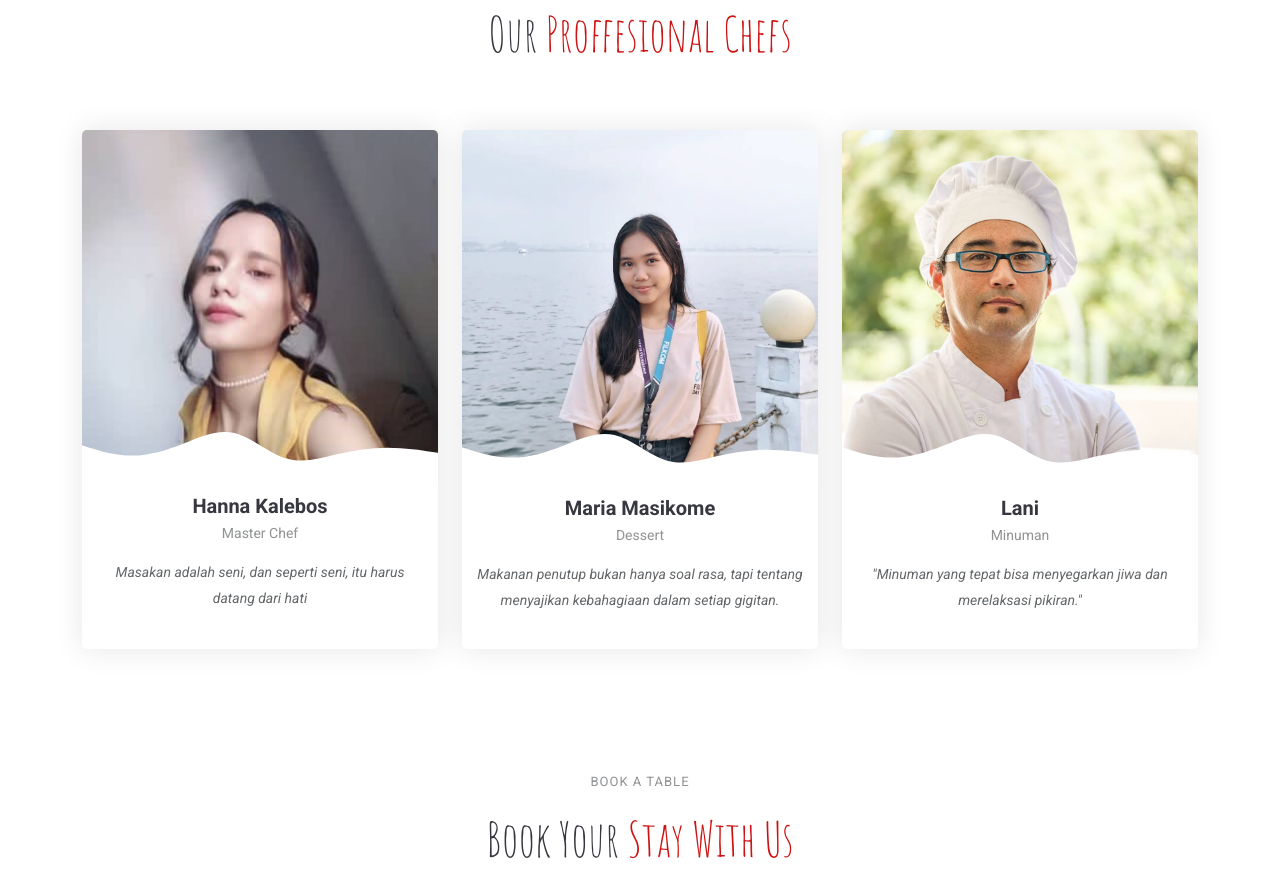
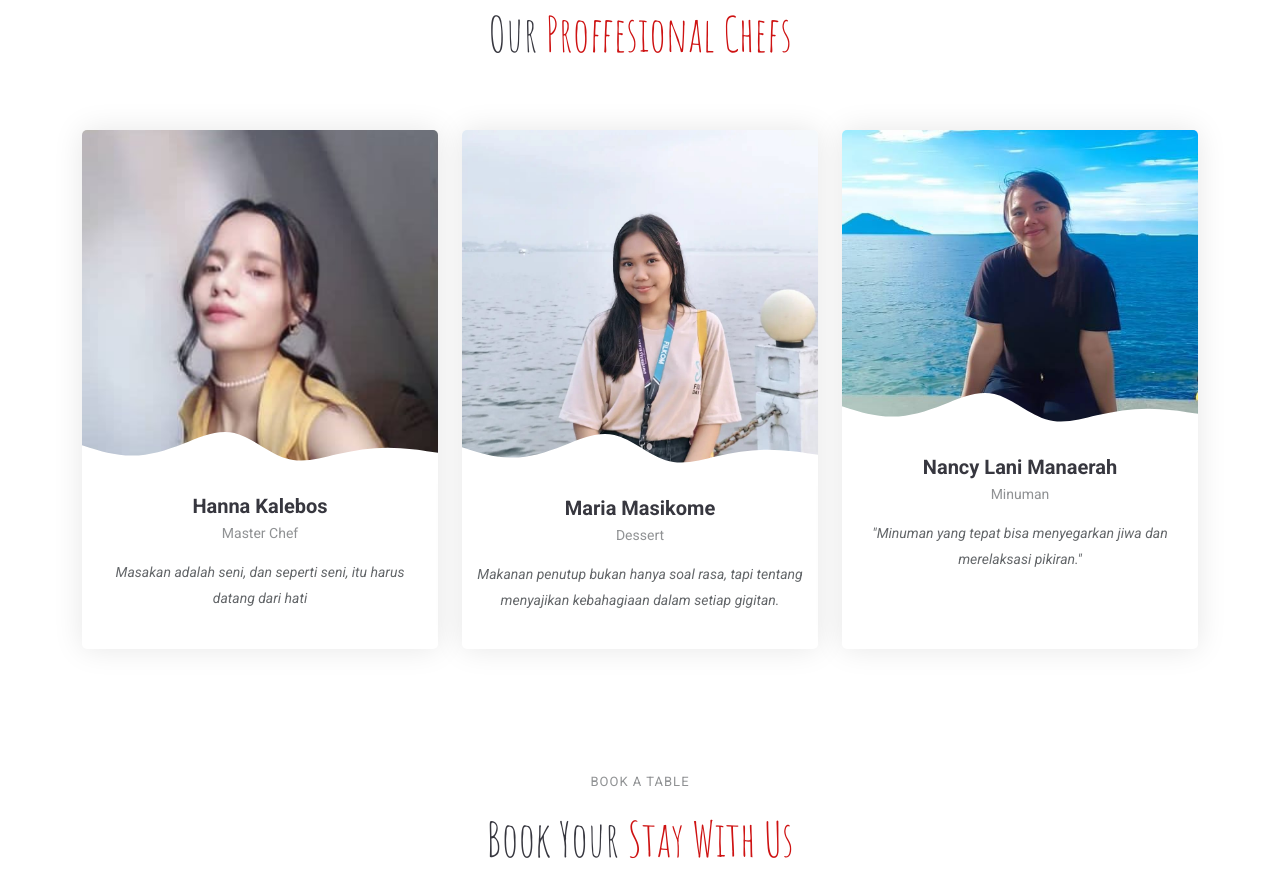
Before and after one commit to MariaInviMasikome/Projeck-Team, a plain HTML site: page index.html in a window 1280 px wide. Shown: the part 4480-5376 px from the top of the page. Drawn offline with Linux system fonts and the light colour scheme.

Commit message:
Pesan commit Anda

```diff
--- a/index.html
+++ b/index.html
@@ -319,7 +319,7 @@
 
                 </p>
                 <p class="price">
-                  Rp.20.ooo
+                  Rp.20.000
                 </p>
               </div><!-- Menu Item -->
 
@@ -704,7 +704,7 @@
           <div class="col-lg-4 d-flex align-items-stretch" data-aos="fade-up" data-aos-delay="300">
             <div class="team-member">
               <div class="member-img">
-                <img src="assets/img/chefs/chefs-3.jpg" class="img-fluid" alt="">
+                <img src="assets/img/Chef/WhatsApp Image 2024-11-21 at 12.57.51.jpeg" class="img-fluid" alt="">
                 <div class="social">
                   <a href=""><i class="bi bi-twitter-x"></i></a>
                   <a href=""><i class="bi bi-facebook"></i></a>
@@ -713,7 +713,7 @@
                 </div>
               </div>
               <div class="member-info">
-                <h4>Lani</h4>
+                <h4>Nancy Lani Manaerah </h4>
                 <span>Minuman</span>
                 <p>"Minuman yang tepat bisa menyegarkan jiwa dan merelaksasi pikiran."</p>
               </div>
```
Also changed, not shown: assets/img/Chef/WhatsApp Image 2024-11-21 at 12.57.51.jpeg (added), assets/img/chefs/chefs-3.jpg (deleted), assets/img/menu/menu-item-1.png (deleted), assets/img/menu/menu-item-2.png (deleted), assets/img/menu/menu-item-3.png (deleted), assets/img/menu/menu-item-4.png (deleted), assets/img/menu/menu-item-5.png (deleted), assets/img/menu/menu-item-6.png (deleted).
